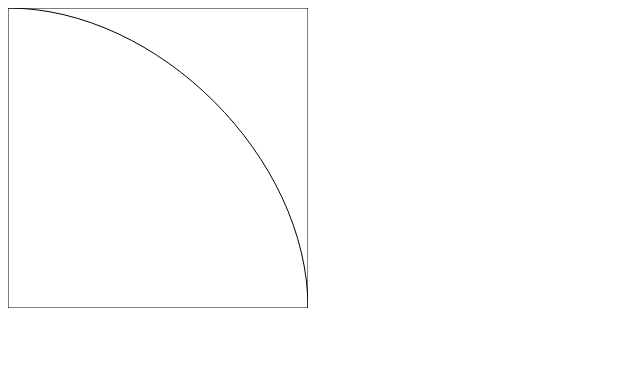
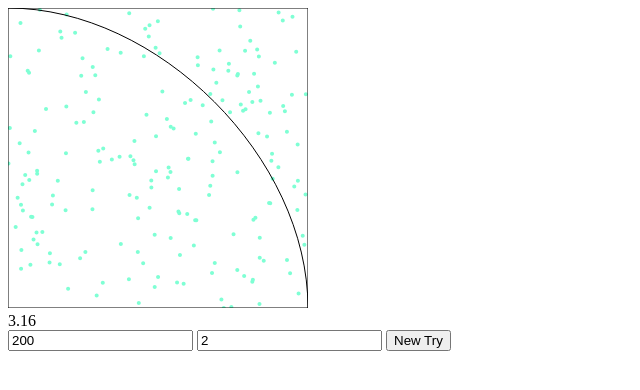
Before and after one commit to Jerome-Celle/piCalculator, a plain HTML site: page index.html in a window 1280 px wide. Shown: the whole page, without its empty margins (0-640 px from the left). Drawn offline with nearby package versions, Linux system fonts and the light colour scheme.

```diff
--- a/index.html
+++ b/index.html
@@ -14,5 +14,8 @@
 <body>
 <canvas id="piCalculatorCanvas" resize="true"></canvas>
 <div id="piCalculatorResult"></div>
+<input type="text" name="piMonteCarloNbPoint" id="piMonteCarloNbPoint" value="200">
+<input type="text" name="piMonteCarloSizePoint" id="piMonteCarloSizePoint" value="2">
+<button id="bttnPiMonteCarlo" class="button special">New Try</button>
 </body>
 </html>
```
